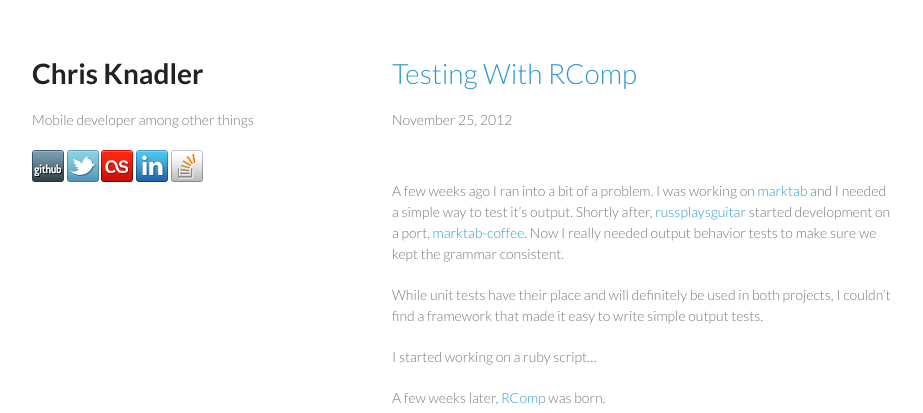
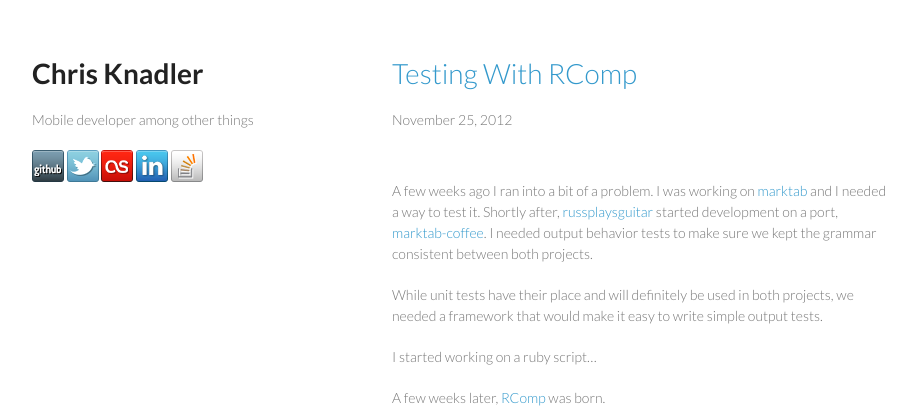
Before and after one commit to cknadler/cknadler.github.io, a Jekyll site: the page built from _posts/2012-11-25-testing-with-rcomp.markdown, in a window 1280 px wide. Shown: the top 413 px of the page, without its empty margins (178-1101 px from the left). Built offline with Jekyll 4.4.1, drawn with Linux system fonts in a browser that asks for light colours; Markdown is read by kramdown in place of the engine named in the settings.

Commit message:
Updates Testing With RComp

```diff
--- a/_config.yml
+++ b/_config.yml
@@ -1,3 +1,4 @@
 auto: true
 pygments: true
 permalink: /posts/:title
+markdown: rdiscount
--- a/_posts/2012-11-25-testing-with-rcomp.markdown
+++ b/_posts/2012-11-25-testing-with-rcomp.markdown
@@ -2,10 +2,9 @@
 layout: post
 title: Testing With RComp
 ---
+A few weeks ago I ran into a bit of a problem. I was working on [marktab][marktab] and I needed a way to test it. Shortly after, [russplaysguitar][russ] started development on a port, [marktab-coffee][marktab-coffee]. I needed output behavior tests to make sure we kept the grammar consistent between both projects.
 
-A few weeks ago I ran into a bit of a problem. I was working on [marktab][marktab] and I needed a simple way to test it's output. Shortly after, [russplaysguitar][russ] started development on a port, [marktab-coffee][marktab-coffee]. Now I really needed output behavior tests to make sure we kept the grammar consistent.
-
-While unit tests have their place and will definitely be used in both projects, I couldn't find a framework that made it easy to write simple output tests.
+While unit tests have their place and will definitely be used in both projects, we needed a framework that would make it easy to write simple output tests.
 
 I started working on a ruby script...
 
```
